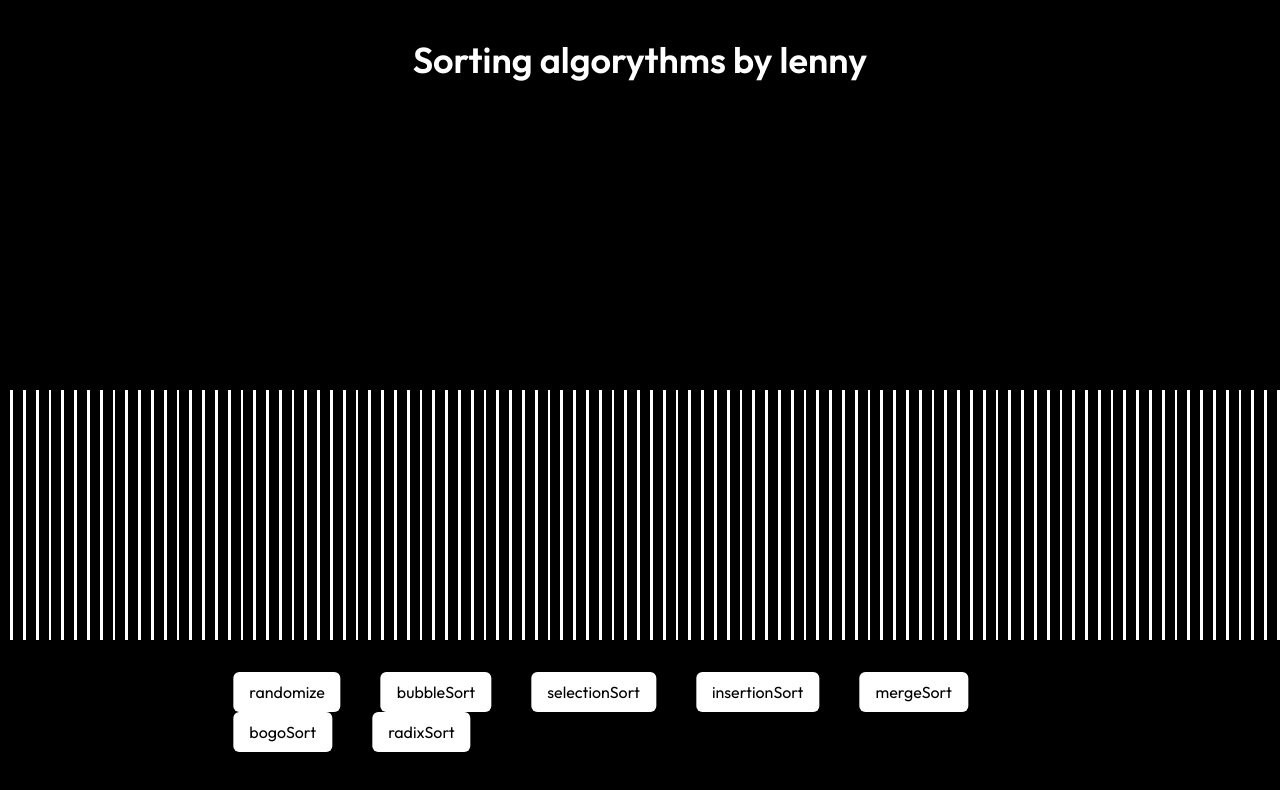
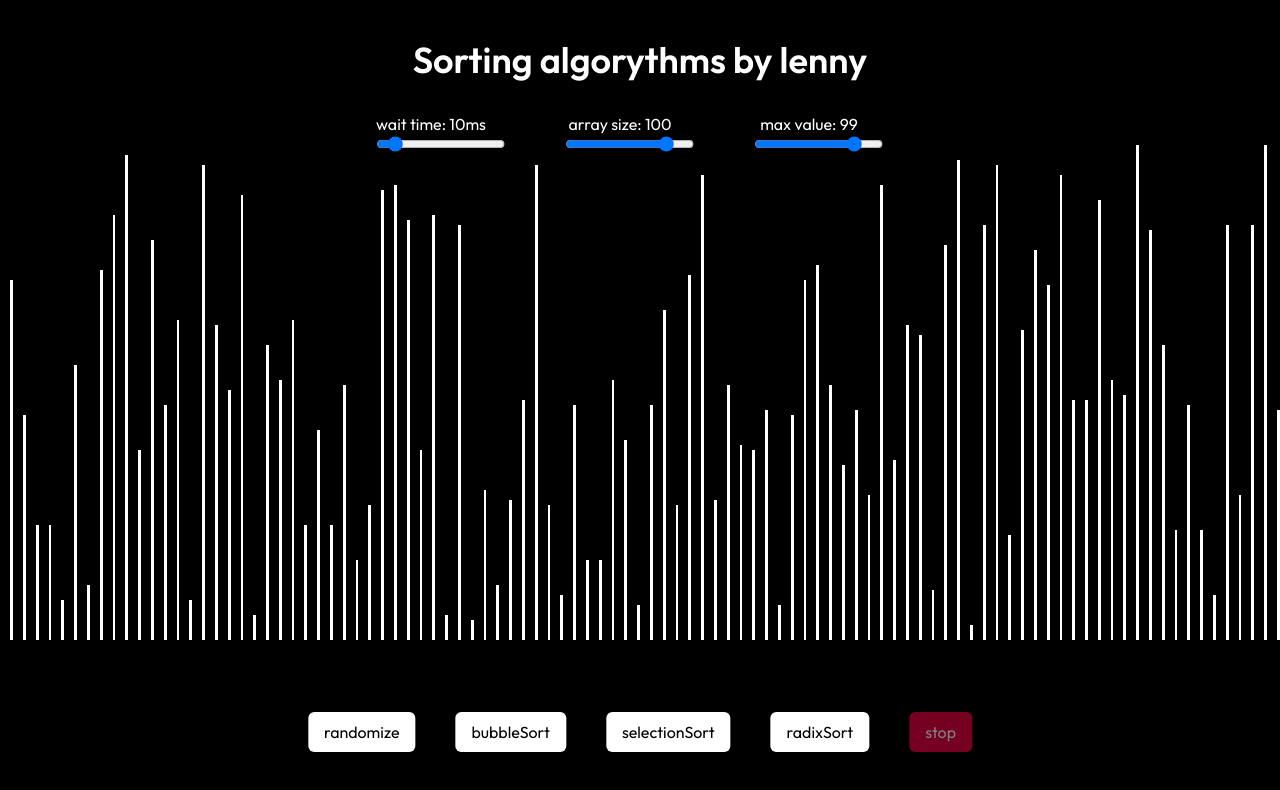
Before and after one commit to lnny8/website, a Next.js app: page / in a window 1280 px wide. Shown: the top 790 px of the page. Built offline with nearby package versions, Linux system fonts and the light colour scheme.

Commit message:
all new and better

```diff
--- a/app/page.tsx
+++ b/app/page.tsx
@@ -1,31 +1,63 @@
 "use client"
 
-import { useState } from "react"
+import {useState, useRef, useEffect} from "react"
 
 export default function Home() {
-  const [array, setArray] = useState(Array(100).fill(50))
+  // Deterministic initial array to avoid SSR/client hydration mismatch (was using Math.random())
+  const [array, setArray] = useState<number[]>([])
   const [currentIndex, setCurrentIndex] = useState<number>(-1)
-  const [sleepTime, setSleepTime] = useState(0.1)
+  const [finishIndex, setFinishIndex] = useState<number>(-1)
+  const [sleepTime, setSleepTime] = useState(10)
+  const [arraySize, setArraySize] = useState(100)
+  const [maxValue, setMaxValue] = useState(99)
+  const runningRef = useRef(false)
+
+  useEffect(() => {
+    let newArray = []
+    for (let i = 0; i < arraySize; i++) {
+      newArray.push(Math.ceil(Math.random() * maxValue))
+    }
+    setArray(newArray)
+  }, [])
 
   async function randomize() {
     for (let i in array) {
+      if (!runningRef.current) return
       setCurrentIndex(Number(i))
-      array[i] = Math.ceil(Math.random() * 100)
+      let randomIndex = Math.floor(Math.random() * array.length)
+      let temp = array[i]
+      array[i] = array[randomIndex]
+      array[randomIndex] = temp
+      beep(200 + (array[i] ?? 0) * 10)
       await sleep()
       setArray([...array])
     }
     setCurrentIndex(-1)
+    runningRef.current = false
   }
 
-  async function sleep() {
-    return new Promise(resolve => setTimeout(resolve, sleepTime))
+  async function sleep(ms: number = sleepTime) {
+    return new Promise((resolve) => setTimeout(resolve, ms))
+  }
+
+  async function finish() {
+    for (let i = 0; i < array.length; i++) {
+      if (!runningRef.current) return
+      setFinishIndex(i)
+      beep(200 + (array[i] ?? 0) * 10)
+      await sleep()
+    }
+    await sleep(500)
+    setFinishIndex(-1)
   }
 
   async function bubbleSort() {
-    for(let i=0; i < array.length; i++) {
-      for(let j=0; j < array.length - i - 1; j++) {
+    for (let i = 0; i < array.length; i++) {
+      for (let j = 0; j < array.length - i - 1; j++) {
+        if (!runningRef.current) return
+        beep(200 + (array[j] ?? 0) * 10)
         setCurrentIndex(j)
-        if(array[j] > array[j + 1]) {
+        if (array[j] > array[j + 1]) {
           let temp = array[j]
           array[j] = array[j + 1]
           array[j + 1] = temp
@@ -34,13 +66,22 @@ export default function Home() {
         }
       }
     }
+    runningRef.current = false
+    setCurrentIndex(-1)
+  }
+
+  async function stop() {
+    runningRef.current = false
+    setCurrentIndex(-1)
   }
 
   async function selectionSort() {
     for (let i = 0; i < array.length; i++) {
+      if (!runningRef.current) return
       let minIndex = i
       for (let j = i + 1; j < array.length; j++) {
         setCurrentIndex(j)
+        beep(200 + (array[j] ?? 0) * 10)
         if (array[j] < array[minIndex]) {
           minIndex = j
         }
@@ -53,22 +94,8 @@ export default function Home() {
         setArray([...array])
       }
     }
-  }
-
-  async function insertionSort() {
-    for (let i = 1; i < array.length; i++) {
-      let key = array[i]
-      let j = i - 1
-      while (j >= 0 && array[j] > key) {
-        setCurrentIndex(j)
-        array[j + 1] = array[j]
-        j--
-        setArray([...array])
-        await sleep()
-      }
-      array[j + 1] = key
-      setArray([...array])
-    }
+    runningRef.current = false
+    setCurrentIndex(-1)
   }
 
   async function radixSort() {
@@ -83,6 +110,9 @@ export default function Home() {
         count[i] += count[i - 1]
       }
       for (let i = array.length - 1; i >= 0; i--) {
+        if (!runningRef.current) return
+        setCurrentIndex(i)
+        beep(200 + (array[i] ?? 0) * 10)
         output[count[Math.floor(array[i] / exp) % 10] - 1] = array[i]
         count[Math.floor(array[i] / exp) % 10]--
         setArray([...output])
@@ -98,49 +128,34 @@ export default function Home() {
     }
     setArray([...array])
     setCurrentIndex(-1)
+    await finish()
+    runningRef.current = false
   }
 
-  async function mergeSort() {
-    if (array.length <= 1) return
-    const mid = Math.floor(array.length / 2)
-    const left = array.slice(0, mid)
-    const right = array.slice(mid)
-    await mergeSortHelper(left, right)
-  }
-
-
-  async function mergeSortHelper(left: number[], right: number[]) {
-    let i = 0
-    let j = 0
-    const merged = []
-    while (i < left.length && j < right.length) {
-      if (left[i] < right[j]) {
-        merged.push(left[i])
-        i++
-      } else {
-        merged.push(right[j])
-        j++
-      }
-      setArray([...merged, ...left.slice(i), ...right.slice(j)])
-      await sleep()
-    }
-    setArray([...merged, ...left.slice(i), ...right.slice(j)])
-  }
-
-  async function bogoSort() {
-    function isSorted(arr: number[]) {
-      for (let i = 1; i < arr.length; i++) {
-        if (arr[i - 1] > arr[i]) return false
-      }
-      return true
-    }
-    while (!isSorted(array)) {
-      for (let i = 0; i < array.length; i++) {
-        setCurrentIndex(i)
-        array[i] = Math.ceil(Math.random() * 100)
-      }
-      setArray([...array])
-      await sleep()
+  // Kürzere Variante: wiederverwendeter AudioContext + Throttle + kurzer Envelope
+  const audioCtxRef = useRef<AudioContext | null>(null)
+  const lastRef = useRef(0)
+  function beep(f = 440) {
+    const AC: any = window.AudioContext || (window as any).webkitAudioContext
+    const ctx = (audioCtxRef.current ??= new AC())
+    if (ctx.state === "suspended") ctx.resume()
+    const t = ctx.currentTime
+    if (t - lastRef.current < 0.01) return // 10ms throttle
+    lastRef.current = t
+    const o = ctx.createOscillator(),
+      g = ctx.createGain()
+    o.frequency.value = f
+    o.connect(g).connect(ctx.destination)
+    g.gain.setValueAtTime(0, t)
+    g.gain.linearRampToValueAtTime(0.3, t + 0.005)
+    g.gain.exponentialRampToValueAtTime(0.0001, t + 0.15)
+    o.start(t)
+    o.stop(t + 0.16)
+    o.onended = () => {
+      try {
+        o.disconnect()
+        g.disconnect()
+      } catch {}
     }
   }
 
@@ -148,19 +163,70 @@ export default function Home() {
     <main className="relative min-h-screen bg-black text-white">
       <h1 className="text-4xl text-center h-[10vh] pt-10 font-semibold">Sorting algorythms by lenny</h1>
       <section className="w-full h-[90vh] flex pb-40 pt-40 items-end justify-center">
+        <div className="absolute w-2/3 flex items-center justify-center top-28 left-1/2 -translate-x-1/2">
+          <div className="mr-10 flex flex-col items-center justify-center">
+            <label>wait time: {sleepTime}ms</label>
+            <input type="range" min="0" max="100" value={sleepTime} onChange={(e) => setSleepTime(Number(e.target.value))} className="ml-5 cursor-pointer" />
+          </div>
+          <div className="mr-10 flex flex-col items-center justify-center">
+            <label>array size: {arraySize}</label>
+            <input
+              type="range"
+              min="9"
+              max="120"
+              value={arraySize}
+              onChange={(e) => {
+                if (runningRef.current) return
+                const newSize = Number(e.target.value)
+                setArraySize(newSize)
+                setArray(Array.from({length: newSize}, () => Math.ceil(Math.random() * maxValue)))
+              }}
+              className="ml-5 cursor-pointer"
+            />
+          </div>
+          <div className="mr-10 flex flex-col items-center justify-center">
+            <label>max value: {maxValue}</label>
+            <input
+              type="range"
+              min="9"
+              max="120"
+              value={maxValue}
+              onChange={(e) => {
+                if (runningRef.current) return
+                const newMax = Number(e.target.value)
+                setMaxValue(newMax)
+                setArray(array.map(() => Math.ceil(Math.random() * newMax)))
+              }}
+              className="ml-5 cursor-pointer"
+            />
+          </div>
+        </div>
         {array.map((value, index) => (
-          <div key={index} style={{background: currentIndex === index ? "red" : "white", height: `${value * 5}px`, width: "5px", marginLeft: "10px"}} />
+          <div key={index} style={{background: finishIndex >= value ? "#00ff00" : currentIndex === index ? "red" : "white", height: `${value * 5}px`, width: "5px", marginLeft: "10px"}} />
         ))}
       </section>
-      <div className="absolute w-2/3 bottom-12 left-1/2 -translate-x-1/2">
-      {[{ name: "randomize", func: randomize }, { name: "bubbleSort", func: bubbleSort }, { name: "selectionSort", func: selectionSort },
-      { name: "insertionSort", func: insertionSort }, { name: "mergeSort", func: mergeSort }, { name: "bogoSort", func: bogoSort },
-      { name: "radixSort", func: radixSort }]
-      .map(({ name, func }) => (
-          <button key={name} onClick={func} className="mx-5 cursor-pointer bottom-10 bg-white text-black px-4 py-2 rounded-md hover:bg-gray-200 transition">{name}</button>
+      <div className="absolute w-2/3 flex items-center justify-center bottom-12 left-1/2 -translate-x-1/2">
+        {[
+          {name: "randomize", func: randomize},
+          {name: "bubbleSort", func: bubbleSort},
+          {name: "selectionSort", func: selectionSort},
+          {name: "radixSort", func: radixSort},
+        ].map(({name, func}) => (
+          <button
+            key={name}
+            disabled={runningRef.current}
+            onClick={() => {
+              runningRef.current = true
+              func()
+            }}
+            className="disabled:opacity-50 mx-5 cursor-pointer bottom-10 bg-white text-black px-4 py-2 rounded-md hover:bg-gray-200 transition">
+            {name}
+          </button>
         ))}
+        <button onClick={stop} disabled={!runningRef.current} className="disabled:opacity-50 mx-5 cursor-pointer bottom-10 bg-rose-600 text-white px-4 py-2 rounded-md hover:bg-rose-700 transition">
+          stop
+        </button>
       </div>
-
     </main>
   )
 }
```
